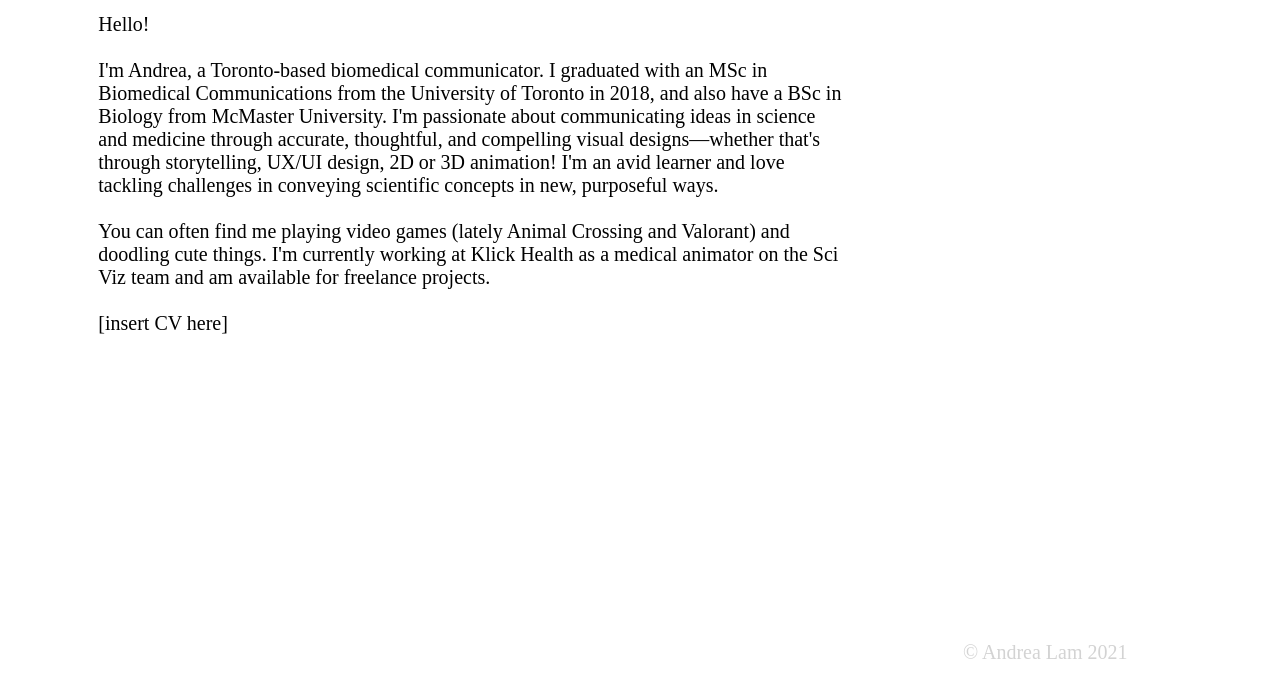
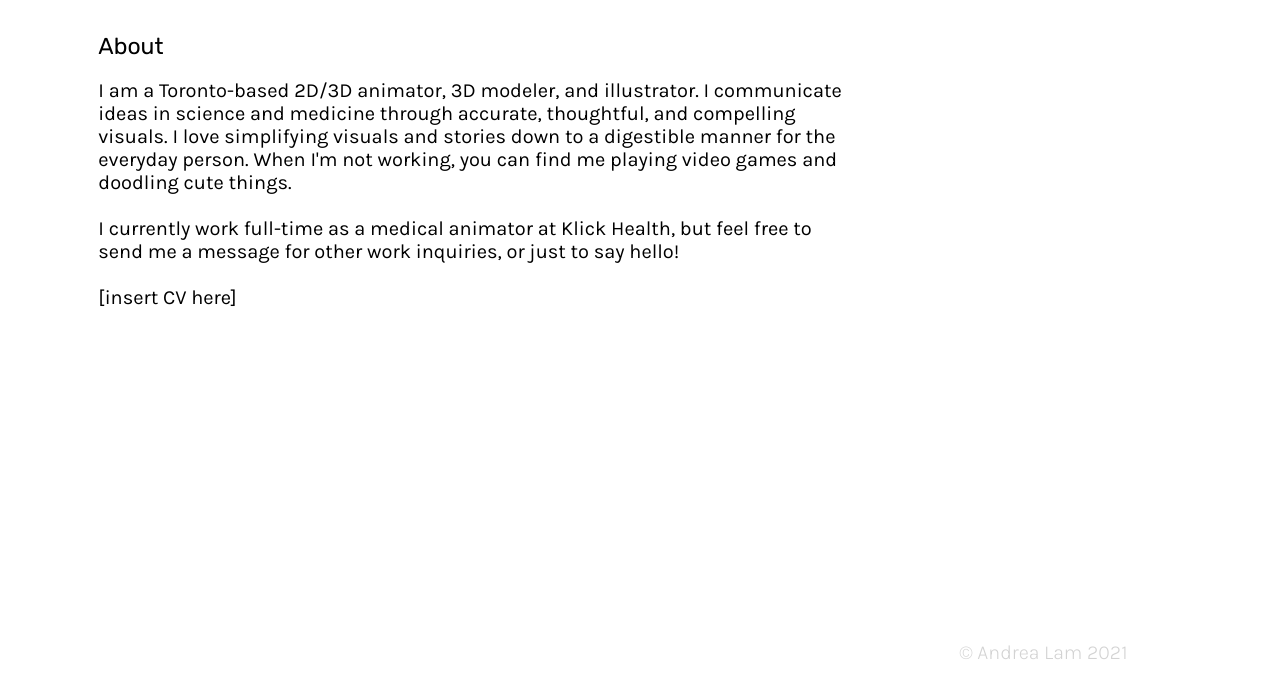
Before and after one commit to lamdrea/website, a plain HTML site: page about.html in a window 1280 px wide. Shown: the part 109-800 px from the top of the page. Drawn offline with Linux system fonts and the light colour scheme; a web font is replaced by a local one.

Commit message:
about.html content changes

```diff
--- a/about.html
+++ b/about.html
@@ -2,29 +2,30 @@
 <head>
     <title>Andrea Lam | Biomedical Communicator </title>
     <link type="text/css" rel="stylesheet" href="css/main.css">
+    <!-- do i even need this -->
     <link type="text/css" rel="stylesheet" href="css/about.css">
     <link rel="stylesheet" href="https://use.typekit.net/hyu2voi.css">
     <link rel="stylesheet" type="text/css" href="//fonts.googleapis.com/css?family=Open+Sans" />
     <link rel="stylesheet" type="text/css" href="//fonts.googleapis.com/css?family=Source+Sans+Pro" />
+    <link rel="preconnect" href="https://fonts.gstatic.com">
+    <link href="https://fonts.googleapis.com/css2?family=Karla:ital,wght@0,200;0,300;0,400;0,500;0,700;1,200;1,300;1,400;1,500&display=swap" rel="stylesheet">
+    <link href="https://fonts.googleapis.com/css2?family=Rubik&display=swap" rel="stylesheet">
     <script type="text/javascript" src="js/commons.js"></script>
     <script type="text/javascript" src="js/gallery.js"></script>
 </head>
 <body>
     <div class="wrapper">
         <script>insertHeader("about");</script>
-        <div class="content">
-            Hello!
-            <br><br>
-            I'm Andrea, a Toronto-based biomedical communicator. I graduated with an MSc in Biomedical Communications from
-            the University of Toronto in 2018, and also have a BSc in Biology from McMaster University. I'm passionate about
-            communicating ideas in science and medicine through accurate, thoughtful, and compelling visual designs—whether
-            that's through storytelling, UX/UI design, 2D or 3D animation! I'm an avid learner and love tackling
-            challenges in conveying scientific concepts in new, purposeful ways.
-            <br><br>
-            You can often find me playing video games (lately Animal Crossing and Valorant) and doodling cute things.
-            I'm currently working at Klick Health as a medical animator on the Sci Viz team and am available for freelance projects.
-            <br><br>
-            [insert CV here]
+        <div class="contentWrapper">
+            <div class="content">
+                <h2>About</h2>
+                I am a Toronto-based 2D/3D animator, 3D modeler, and illustrator. I communicate ideas in science and medicine through accurate, thoughtful, and compelling visuals.
+                I love simplifying visuals and stories down to a digestible manner for the everyday person. When I'm not working, you can find me playing video games and doodling cute things.
+                <br><br>
+                I currently work full-time as a medical animator at Klick Health, but feel free to send me a message for other work inquiries, or just to say hello!
+                <br><br>
+                [insert CV here]
+            </div>
         </div>
         <script>insertFooter();</script>
     </div>
```
